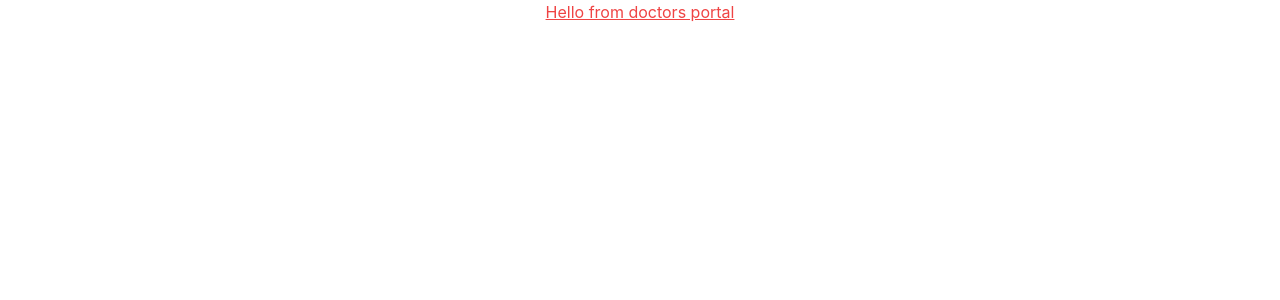
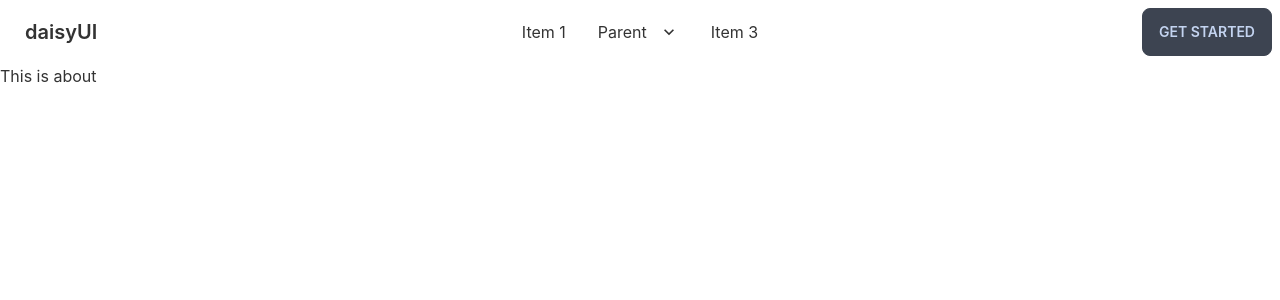
Before and after one commit to laizuakram1/doctors-portal-client, a React (Create React App) app: page /about in a window 1280 px wide. Shown: the top 300 px of the page. Built offline with nearby package versions, Linux system fonts and the light colour scheme.

Commit message:
create simple navbar

```diff
--- a/src/App.js
+++ b/src/App.js
@@ -1,11 +1,20 @@
-import logo from './logo.svg';
+
+import { Route, Routes } from 'react-router-dom';
 import './App.css';
+import About from './pages/About/About';
+import Home from './pages/Home/Home';
+import Navbar from './pages/Shared/Navbar/Navbar';
+
 
 function App() {
   return (
-    <div className="App">
-        <h2 className='text-red-500 underline'>Hello from doctors portal</h2>
-    </div>
+   <div>
+     <Navbar></Navbar>
+    <Routes>
+      <Route path='/' element={<Home></Home>}></Route>
+      <Route path='/about' element={<About></About>}></Route>
+    </Routes>
+   </div>
   );
 }
 
--- /dev/null
+++ b/src/pages/About/About.js
@@ -0,0 +1,11 @@
+import React from 'react';
+
+const About = () => {
+    return (
+        <div>
+            <h2>This is about</h2>
+        </div>
+    );
+};
+
+export default About;
--- /dev/null
+++ b/src/pages/Home/Home.js
@@ -0,0 +1,13 @@
+import React from 'react';
+
+const Home = () => {
+    return (
+        <div>
+            <h2>this is home</h2>
+
+
+        </div>
+    );
+};
+
+export default Home;
--- /dev/null
+++ b/src/pages/Shared/Navbar/Navbar.js
@@ -0,0 +1,51 @@
+import React from 'react';
+
+const Navbar = () => {
+    return (
+        <div class="navbar bg-base-100">
+            <div class="navbar-start">
+                <div class="dropdown">
+                    <label tabindex="0" class="btn btn-ghost lg:hidden">
+                        <svg xmlns="http://www.w3.org/2000/svg" class="h-5 w-5" fill="none" viewBox="0 0 24 24" stroke="currentColor"><path stroke-linecap="round" stroke-linejoin="round" stroke-width="2" d="M4 6h16M4 12h8m-8 6h16" /></svg>
+                    </label>
+                    <ul tabindex="0" class="menu menu-compact dropdown-content mt-3 p-2 shadow bg-base-100 rounded-box w-52">
+                        <li><a>Item 1</a></li>
+                        <li tabindex="0">
+                            <a class="justify-between">
+                                Parent
+                                <svg class="fill-current" xmlns="http://www.w3.org/2000/svg" width="24" height="24" viewBox="0 0 24 24"><path d="M8.59,16.58L13.17,12L8.59,7.41L10,6L16,12L10,18L8.59,16.58Z" /></svg>
+                            </a>
+                            <ul class="p-2">
+                                <li><a>Submenu 1</a></li>
+                                <li><a>Submenu 2</a></li>
+                            </ul>
+                        </li>
+                        <li><a>Item 3</a></li>
+                    </ul>
+                </div>
+                <a class="btn btn-ghost normal-case text-xl">daisyUI</a>
+            </div>
+            <div class="navbar-center hidden lg:flex">
+                <ul class="menu menu-horizontal p-0">
+                    <li><a>Item 1</a></li>
+                    <li tabindex="0">
+                        <a>
+                            Parent
+                            <svg class="fill-current" xmlns="http://www.w3.org/2000/svg" width="20" height="20" viewBox="0 0 24 24"><path d="M7.41,8.58L12,13.17L16.59,8.58L18,10L12,16L6,10L7.41,8.58Z" /></svg>
+                        </a>
+                        <ul class="p-2">
+                            <li><a>Submenu 1</a></li>
+                            <li><a>Submenu 2</a></li>
+                        </ul>
+                    </li>
+                    <li><a>Item 3</a></li>
+                </ul>
+            </div>
+            <div class="navbar-end">
+                <a class="btn">Get started</a>
+            </div>
+        </div>
+    );
+};
+
+export default Navbar;
--- a/tailwind.config.js
+++ b/tailwind.config.js
@@ -5,5 +5,21 @@
   theme: {
     extend: {},
   },
+
+  daisyui: {
+    themes: [
+      {
+        doctortheme: {
+          primary: "#0FCFEC",
+          secondary: "#19D3AE",
+          accent: "#3A4256",
+          neutral: "#3d4451",
+          "base-100": "#ffffff",
+        },
+      },
+      "dark",
+      "cupcake",
+    ],
+  },
   plugins: [require("daisyui")],
 }
```
